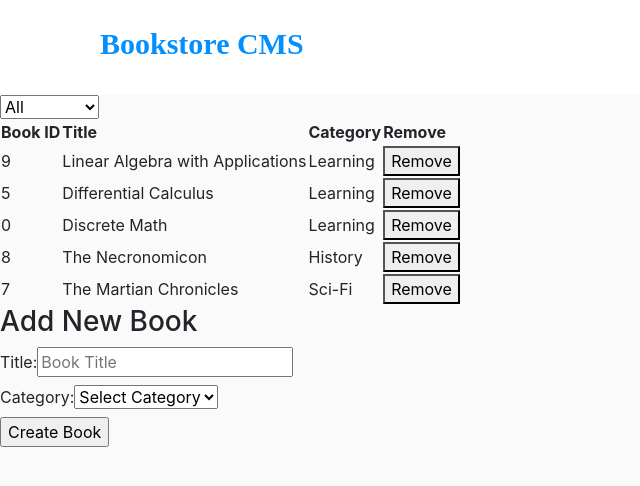
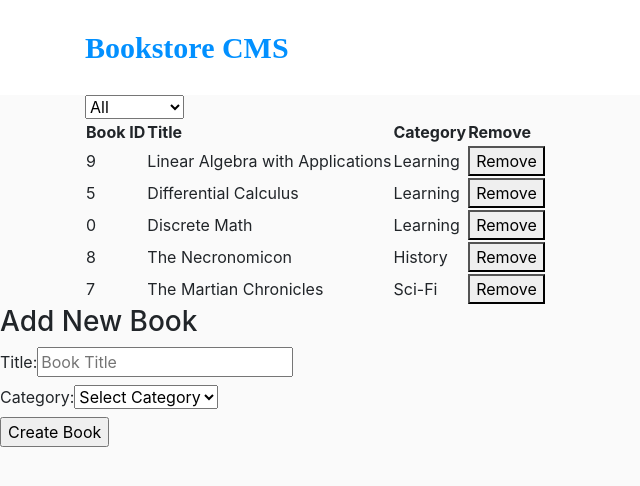
Before and after one commit to oscardelalanza/book-store, a React (Create React App) app: page / in a window 1280 px wide. Shown: the top 486 px of the page, without its empty margins (0-640 px from the left). Built offline with nearby package versions, Linux system fonts and the light colour scheme; a web font is replaced by a local one.

Commit message:
header update

```diff
--- a/src/assets/sass/app.scss
+++ b/src/assets/sass/app.scss
@@ -11,6 +11,6 @@ header {
     font-family: Montserrat, serif;
     font-weight: bold;
     font-size: 30px;
-    color: #0290ff
+    color: #0290ff;
   }
 }
--- a/src/components/header.jsx
+++ b/src/components/header.jsx
@@ -3,7 +3,7 @@ import React from 'react';
 const Header = () => (
   <header className="w-100 bg-white d-md-flex align-items-md-center">
     <div className="container">
-      <h1 className="col-md-12 title">Bookstore CMS</h1>
+      <h1 className="col-md-12 title m-md-0 p-md-0">Bookstore CMS</h1>
     </div>
   </header>
 );
--- a/src/containers/BooksList.jsx
+++ b/src/containers/BooksList.jsx
@@ -23,7 +23,7 @@ const BooksList = ({ books, removeBook, filterChange, filter }) => {
   };
 
   return (
-    <div>
+    <div className="container">
       <CategoryFilter categoryFilter={handleFilterChange} />
       <table>
         <thead>
```
